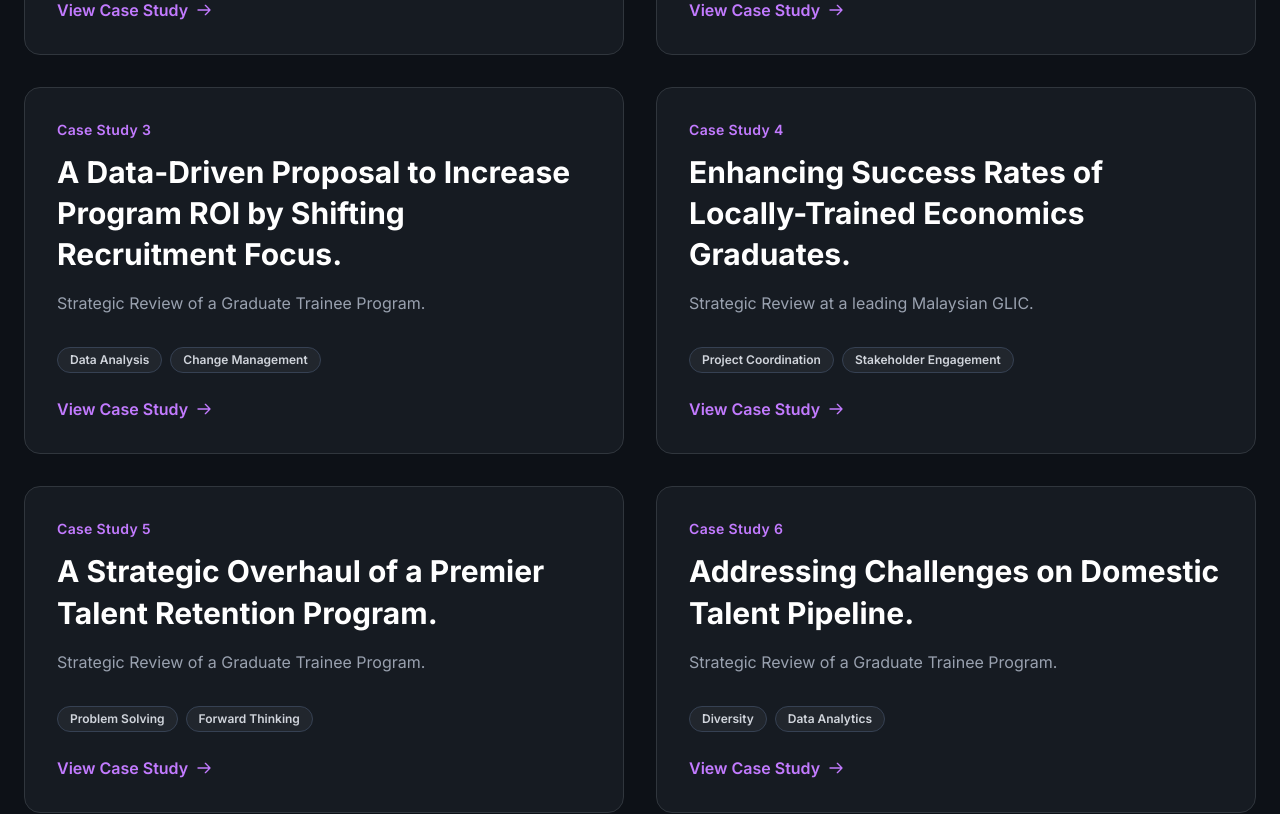
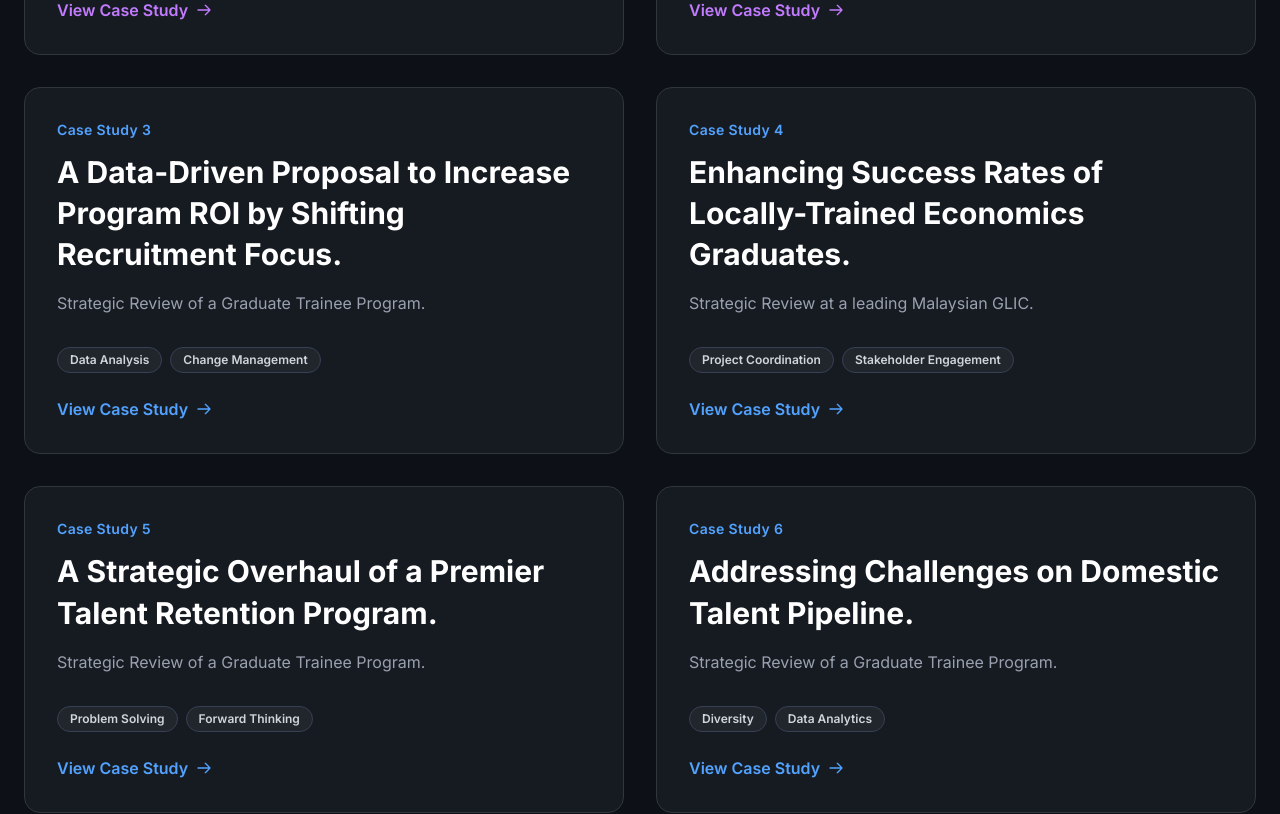
Before and after one commit to huzaifahadam98-max/casestudyone, a Next.js app: page / in a window 1280 px wide. Shown: the part 2400-3214 px from the top of the page. Built offline with nearby package versions, Linux system fonts and the light colour scheme.

Commit message:
style: revert case study 3,4,5,6 to blue color

```diff
--- a/src/app/page.tsx
+++ b/src/app/page.tsx
@@ -266,7 +266,7 @@ export default function App() {
                         {/* Project 3 */}
                         <div className="card p-8 rounded-2xl flex flex-col fade-in-up">
                             <div className="flex-grow">
-                                <p className="text-purple-400 font-semibold text-sm tracking-wide">Case Study 3</p>
+                                <p className="text-blue-400 font-semibold text-sm tracking-wide">Case Study 3</p>
                                 <h3 className="text-2xl md:text-3xl font-bold text-white mt-3 mb-4 leading-snug">A Data-Driven Proposal to Increase Program ROI by Shifting Recruitment Focus.</h3>
                                 <p className="text-gray-400">Strategic Review of a Graduate Trainee Program.</p>
                             </div>
@@ -275,7 +275,7 @@ export default function App() {
                                     <span className="bg-[#21262d] border border-gray-700 text-gray-300 text-xs font-semibold px-3 py-1 rounded-full">Data Analysis</span>
                                     <span className="bg-[#21262d] border border-gray-700 text-gray-300 text-xs font-semibold px-3 py-1 rounded-full">Change Management</span>
                                 </div>
-                                <a href="https://casestudyone-sanitized.pages.dev/Case%20study%201%20(sanitized)" target="_blank" rel="noopener noreferrer" className="inline-flex items-center font-semibold text-purple-400 hover:text-purple-300 transition-colors">
+                                <a href="https://casestudyone-sanitized.pages.dev/Case%20study%201%20(sanitized)" target="_blank" rel="noopener noreferrer" className="inline-flex items-center font-semibold text-blue-400 hover:text-blue-300 transition-colors">
                                   View Case Study <svg className="w-4 h-4 ml-2" fill="none" stroke="currentColor" viewBox="0 0 24 24"><path strokeLinecap="round" strokeLinejoin="round" strokeWidth="2" d="M14 5l7 7m0 0l-7 7m7-7H3"></path></svg>
                                 </a>
                             </div>
@@ -283,7 +283,7 @@ export default function App() {
                         {/* Project 4 */}
                         <div className="card p-8 rounded-2xl flex flex-col fade-in-up" style={{transitionDelay: '100ms'}}>
                             <div className="flex-grow">
-                                <p className="text-purple-400 font-semibold text-sm tracking-wide">Case Study 4</p>
+                                <p className="text-blue-400 font-semibold text-sm tracking-wide">Case Study 4</p>
                                 <h3 className="text-2xl md:text-3xl font-bold text-white mt-3 mb-4 leading-snug">Enhancing Success Rates of Locally-Trained Economics Graduates.</h3>
                                 <p className="text-gray-400">Strategic Review at a leading Malaysian GLIC.</p>
                             </div>
@@ -292,7 +292,7 @@ export default function App() {
                                     <span className="bg-[#21262d] border border-gray-700 text-gray-300 text-xs font-semibold px-3 py-1 rounded-full">Project Coordination</span>
                                     <span className="bg-[#21262d] border border-gray-700 text-gray-300 text-xs font-semibold px-3 py-1 rounded-full">Stakeholder Engagement</span>
                                 </div>
-                                <a href="https://casestudyone-sanitized.pages.dev/Case%20study%202%20(sanitized)" target="_blank" rel="noopener noreferrer" className="inline-flex items-center font-semibold text-purple-400 hover:text-purple-300 transition-colors">
+                                <a href="https://casestudyone-sanitized.pages.dev/Case%20study%202%20(sanitized)" target="_blank" rel="noopener noreferrer" className="inline-flex items-center font-semibold text-blue-400 hover:text-blue-300 transition-colors">
                                   View Case Study <svg className="w-4 h-4 ml-2" fill="none" stroke="currentColor" viewBox="0 0 24 24"><path strokeLinecap="round" strokeLinejoin="round" strokeWidth="2" d="M14 5l7 7m0 0l-7 7m7-7H3"></path></svg>
                                 </a>
                             </div>
@@ -300,7 +300,7 @@ export default function App() {
                         {/* Project 5 */}
                         <div className="card p-8 rounded-2xl flex flex-col fade-in-up">
                             <div className="flex-grow">
-                                <p className="text-purple-400 font-semibold text-sm tracking-wide">Case Study 5</p>
+                                <p className="text-blue-400 font-semibold text-sm tracking-wide">Case Study 5</p>
                                 <h3 className="text-2xl md:text-3xl font-bold text-white mt-3 mb-4 leading-snug">A Strategic Overhaul of a Premier Talent Retention Program.</h3>
                                 <p className="text-gray-400">Strategic Review of a Graduate Trainee Program.</p>
                             </div>
@@ -309,7 +309,7 @@ export default function App() {
                                     <span className="bg-[#21262d] border border-gray-700 text-gray-300 text-xs font-semibold px-3 py-1 rounded-full">Problem Solving</span>
                                     <span className="bg-[#21262d] border border-gray-700 text-gray-300 text-xs font-semibold px-3 py-1 rounded-full">Forward Thinking</span>
                                 </div>
-                                <a href="https://casestudyone-sanitized.pages.dev/Case%20study%203%20(sanitized)" target="_blank" rel="noopener noreferrer" className="inline-flex items-center font-semibold text-purple-400 hover:text-purple-300 transition-colors">
+                                <a href="https://casestudyone-sanitized.pages.dev/Case%20study%203%20(sanitized)" target="_blank" rel="noopener noreferrer" className="inline-flex items-center font-semibold text-blue-400 hover:text-blue-300 transition-colors">
                                   View Case Study <svg className="w-4 h-4 ml-2" fill="none" stroke="currentColor" viewBox="0 0 24 24"><path strokeLinecap="round" strokeLinejoin="round" strokeWidth="2" d="M14 5l7 7m0 0l-7 7m7-7H3"></path></svg>
                                 </a>
                             </div>
@@ -317,7 +317,7 @@ export default function App() {
                         {/* Project 6 */}
                         <div className="card p-8 rounded-2xl flex flex-col fade-in-up" style={{transitionDelay: '100ms'}}>
                             <div className="flex-grow">
-                                <p className="text-purple-400 font-semibold text-sm tracking-wide">Case Study 6</p>
+                                <p className="text-blue-400 font-semibold text-sm tracking-wide">Case Study 6</p>
                                 <h3 className="text-2xl md:text-3xl font-bold text-white mt-3 mb-4 leading-snug">Addressing Challenges on Domestic Talent Pipeline.</h3>
                                 <p className="text-gray-400">Strategic Review of a Graduate Trainee Program.</p>
                             </div>
@@ -326,7 +326,7 @@ export default function App() {
                                     <span className="bg-[#21262d] border border-gray-700 text-gray-300 text-xs font-semibold px-3 py-1 rounded-full">Diversity</span>
                                     <span className="bg-[#21262d] border border-gray-700 text-gray-300 text-xs font-semibold px-3 py-1 rounded-full">Data Analytics</span>
                                 </div>
-                                <a href="https://casestudyone-sanitized.pages.dev/Case%20study%204%20(sanitized)" target="_blank" rel="noopener noreferrer" className="inline-flex items-center font-semibold text-purple-400 hover:text-purple-300 transition-colors">
+                                <a href="https://casestudyone-sanitized.pages.dev/Case%20study%204%20(sanitized)" target="_blank" rel="noopener noreferrer" className="inline-flex items-center font-semibold text-blue-400 hover:text-blue-300 transition-colors">
                                   View Case Study <svg className="w-4 h-4 ml-2" fill="none" stroke="currentColor" viewBox="0 0 24 24"><path strokeLinecap="round" strokeLinejoin="round" strokeWidth="2" d="M14 5l7 7m0 0l-7 7m7-7H3"></path></svg>
                                 </a>
                             </div>
```
